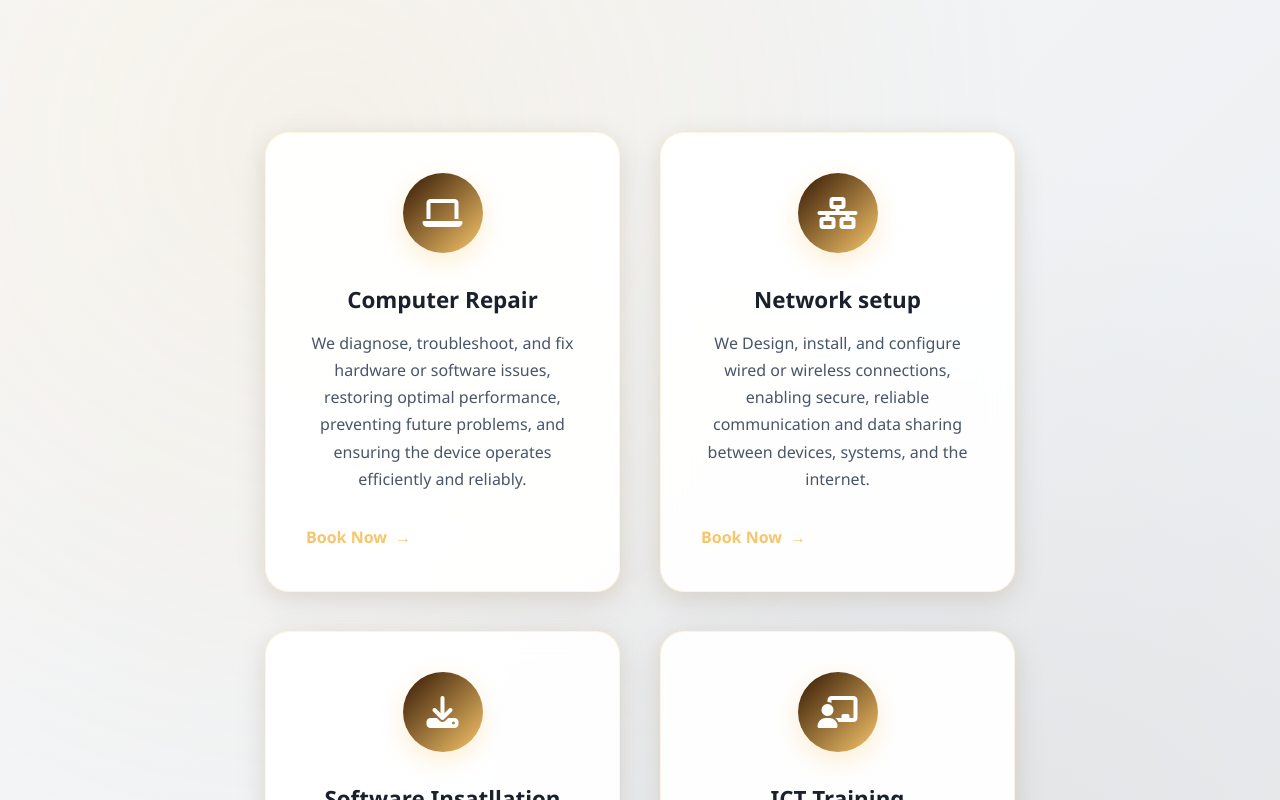
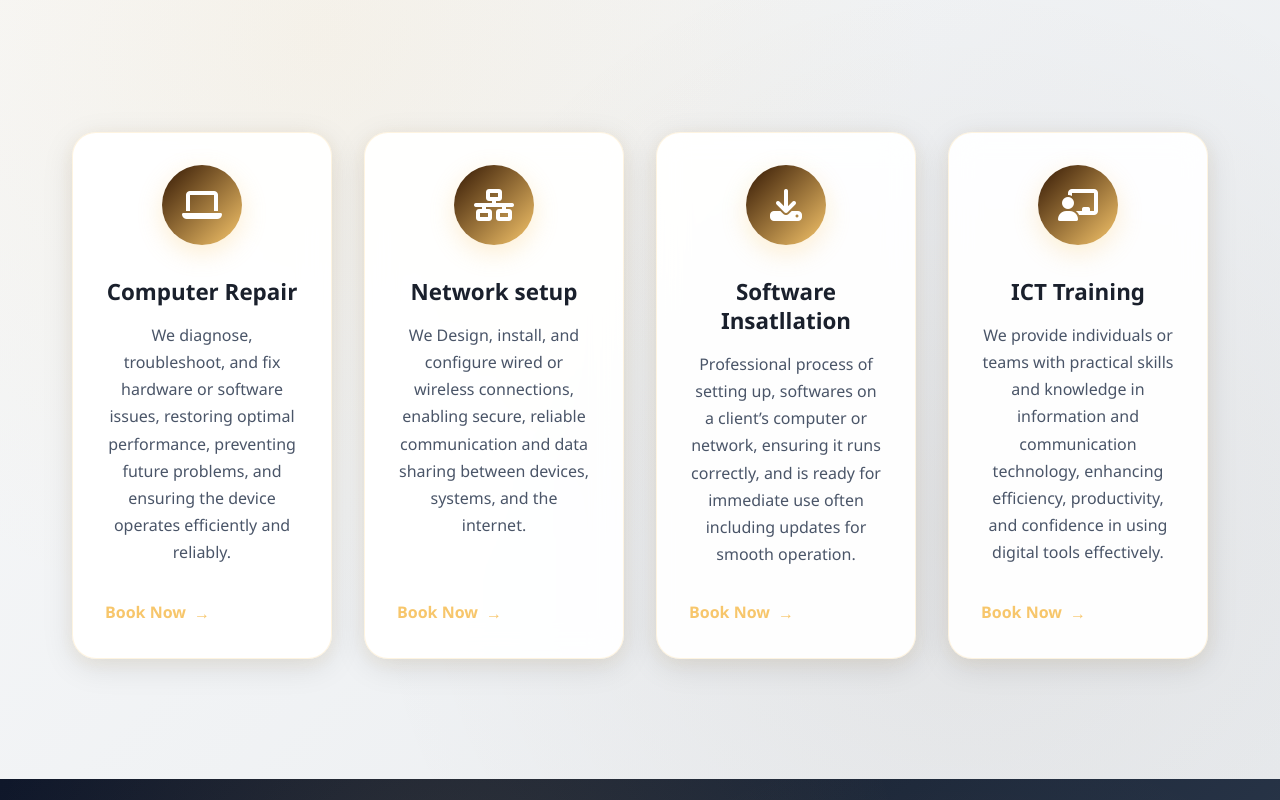
Before and after one commit to KAKWANZI-MICHEL/kelznet-techSolutions, a React (Create React App) app in the folder frontend/: page /services in a window 1280 px wide. Shown: the part 840-1640 px from the top of the page. Built offline with nearby package versions, Linux system fonts and the light colour scheme; no server answers.

Commit message:
Change services layout back to 4 cards in a row on desktop, responsive 2x2 on tablet, single column on mobile

```diff
--- a/frontend/src/styles/Services.css
+++ b/frontend/src/styles/Services.css
@@ -228,23 +228,36 @@
 /* ===== Services Grid ===== */
 .services-grid {
   display: grid;
-  grid-template-columns: repeat(2, 1fr);
-  gap: 2rem;
-  max-width: 800px;
+  grid-template-columns: repeat(auto-fit, minmax(250px, 1fr));
+  gap: 1.5rem;
+  max-width: 1200px;
   margin: 0 auto;
   justify-items: center;
 }
 
-/* Keep 2x2 centered layout on all larger screens */
-@media (min-width: 769px) {
+/* Desktop - 4 cards in a row */
+@media (min-width: 1024px) {
   .services-grid {
-    grid-template-columns: repeat(2, 1fr);
-    max-width: 750px;
-    gap: 2.5rem;
+    grid-template-columns: repeat(4, 1fr);
+    max-width: 1200px;
+    gap: 2rem;
   }
 
   .modern-service-card {
-    max-width: 340px;
+    max-width: 280px;
+  }
+}
+
+/* Tablet - 2 cards per row */
+@media (min-width: 769px) and (max-width: 1023px) {
+  .services-grid {
+    grid-template-columns: repeat(2, 1fr);
+    max-width: 700px;
+    gap: 2rem;
+  }
+
+  .modern-service-card {
+    max-width: 320px;
   }
 }
 
@@ -253,7 +266,7 @@
   background: rgba(255, 255, 255, 0.95);
   backdrop-filter: blur(15px);
   border: 1px solid rgba(247, 198, 107, 0.2);
-  padding: 2.5rem;
+  padding: 2rem;
   text-align: center;
   border-radius: 24px;
   transition: all 0.4s cubic-bezier(0.4, 0, 0.2, 1);
@@ -263,8 +276,8 @@
   position: relative;
   overflow: hidden;
   cursor: pointer;
-  min-height: 350px;
-  max-width: 360px;
+  min-height: 380px;
+  max-width: 300px;
   width: 100%;
   display: flex;
   flex-direction: column;
@@ -542,8 +555,9 @@
   }
 
   .modern-service-card {
-    padding: 2rem;
+    padding: 1.8rem;
     min-height: 320px;
+    max-width: 320px;
   }
 
   .cta-content h2 {
@@ -595,12 +609,13 @@
   .services-grid {
     grid-template-columns: 1fr;
     gap: 1.5rem;
-    max-width: 400px;
+    max-width: 380px;
   }
 
   .modern-service-card {
     padding: 2rem 1.5rem;
     min-height: 300px;
+    max-width: 380px;
   }
 
   .cta-content h2 {
```
